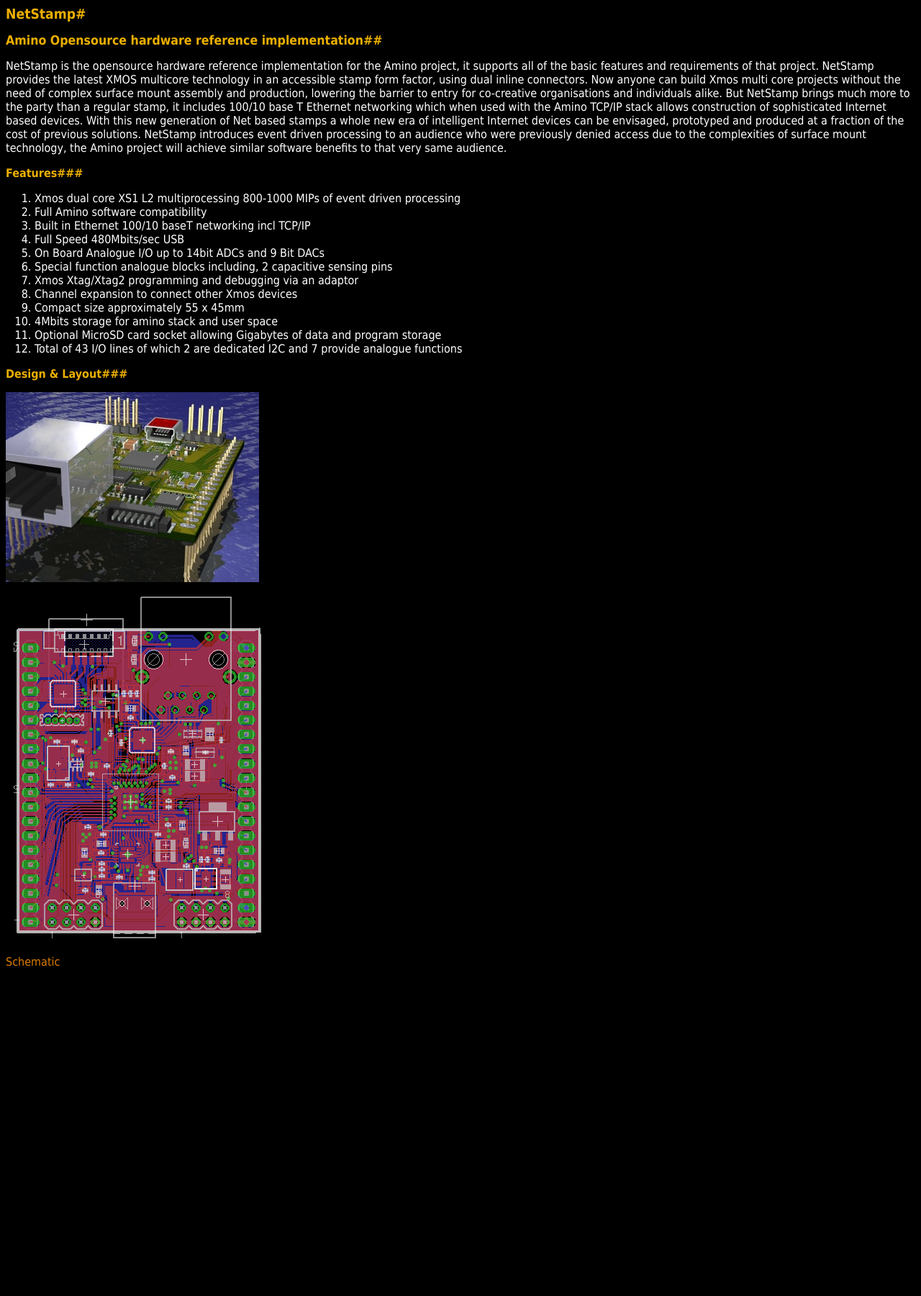
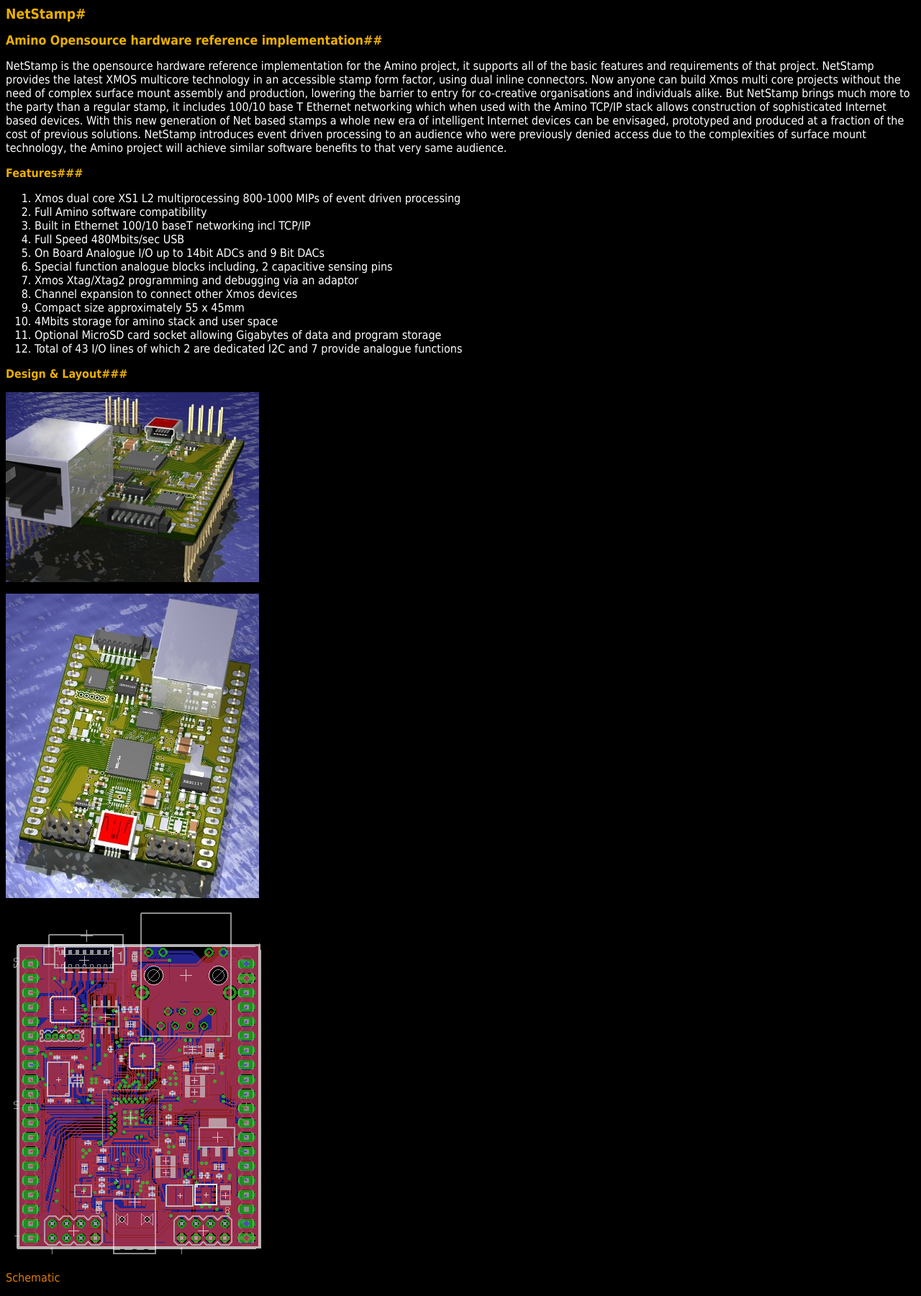
Before and after one commit to folknology/Amino, a Jekyll site: the page built from doc/hardware/stamp.md, in a window 1280 px wide. Shown: the whole page at 72% size. Built offline with Jekyll 4.4.1, drawn with Linux system fonts in a browser that asks for light colours; before the commit the page ends 1362 px from its top, so only the background shows below that.

Commit message:
Added 2nd NetStamp design image

```diff
--- a/doc/hardware/stamp.md
+++ b/doc/hardware/stamp.md
@@ -28,6 +28,8 @@
 
 ![Design](stamp/design.jpg)
 
+![Design](stamp/design2.jpg)
+
 ![NetStamp](stamp/stamp-pcb.png)
 
 [Schematic](stamp/NetStamp.pdf)
```
Also changed, not shown: doc/hardware/stamp/design2.jpg (added).
